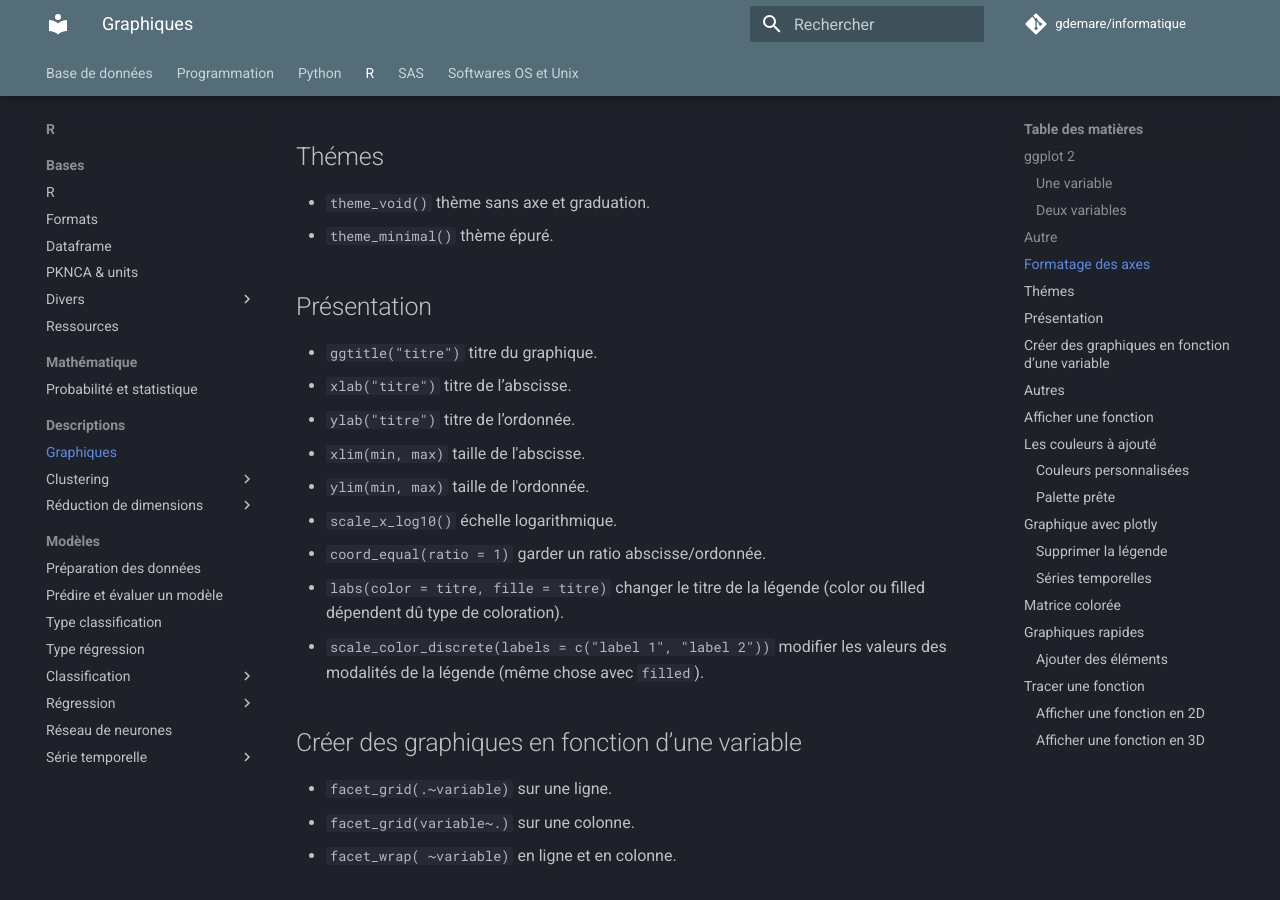
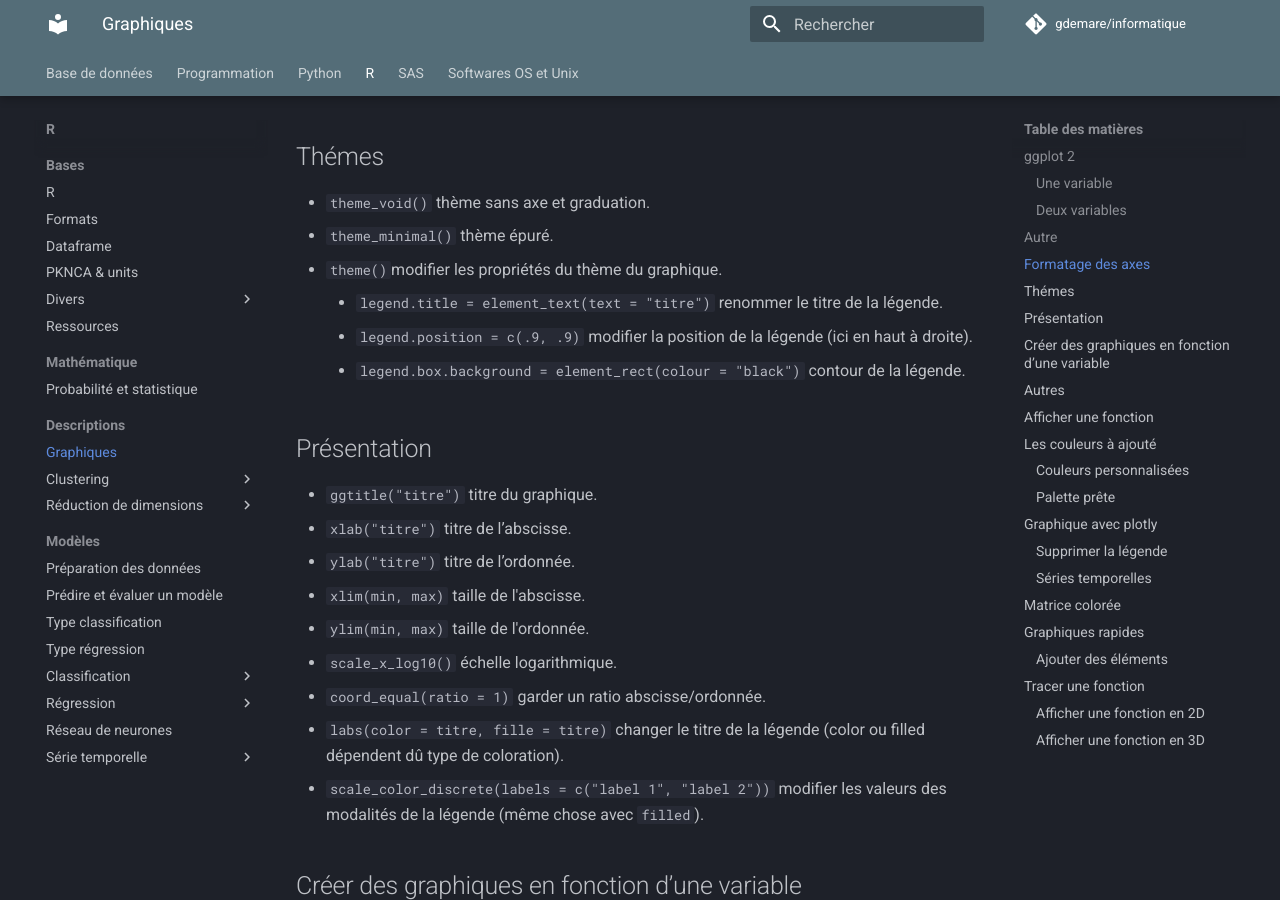
Before and after one commit to gdemare/Informatique, an MkDocs documentation site: the page built from docs/r/graphiques_r.md, in a window 1280 px wide and 900 px high, scrolled down 2925 px. Built offline with MkDocs 1.6.1 and Material for MkDocs 9.7.7, drawn with Linux system fonts in a browser that asks for light colours; comment, search, counter and statistics services are not loaded.

Commit message:
Update graphiques_r.md

```diff
--- a/docs/r/graphiques_r.md
+++ b/docs/r/graphiques_r.md
@@ -105,6 +105,12 @@ Pour changer le type d'axes plus précisiément, il existe `library(scales)`.
 
 * `theme_void()` thème sans axe et graduation.
 * `theme_minimal()` thème épuré.
+* `theme()`modifier les propriétés du thème du graphique.
+
+	* `legend.title = element_text(text = "titre")` renommer le titre de la légende.
+	* `legend.position = c(.9, .9)` modifier la position de la légende (ici en haut à droite).
+	* `legend.box.background = element_rect(colour = "black")` contour de la légende.
+
 
 ## Présentation
 
```
